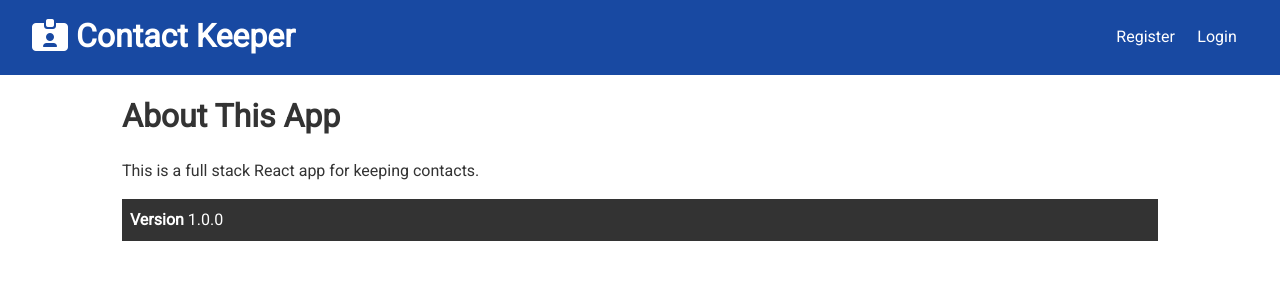
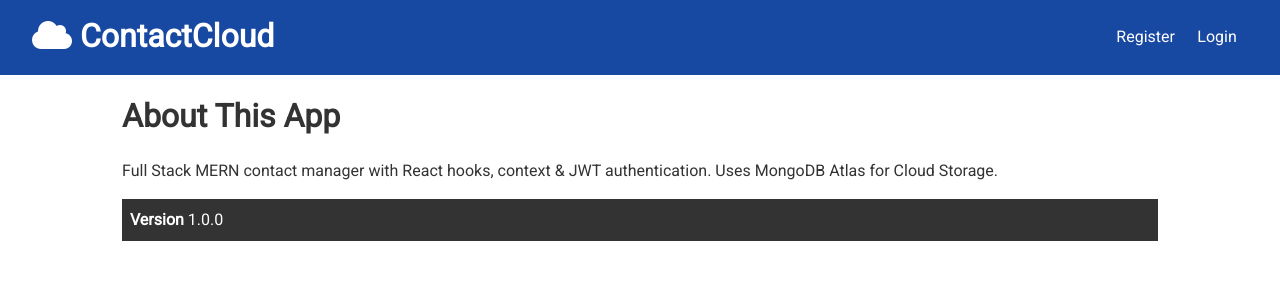
Before and after one commit to TylerOlli/Contact-Keeper, a React (Create React App) app in the folder client/: page /about in a window 1280 px wide. Shown: the top 300 px of the page. Built offline with nearby package versions, Linux system fonts and the light colour scheme.

Commit message:
Prepared App for Deployment

```diff
--- a/client/public/index.html
+++ b/client/public/index.html
@@ -7,12 +7,12 @@
     <meta name="theme-color" content="#000000" />
     <meta
       name="description"
-      content="Web site created using create-react-app"
+      content="Full stack MERN contact manager with React hooks, context & JWT authentication"
     />
     <link rel="apple-touch-icon" href="logo192.png" />
     <link rel="manifest" href="%PUBLIC_URL%/manifest.json" />
     <script src="https://kit.fontawesome.com/02b5fda542.js"></script>
-    <title>ContactKeeper | Keep Track of Your Contacts</title>
+    <title>ContactCloud | Contact Management Simplified</title>
   </head>
   <body>
     <noscript>You need to enable JavaScript to run this app.</noscript>
--- a/client/src/components/layout/Navbar.js
+++ b/client/src/components/layout/Navbar.js
@@ -55,8 +55,8 @@ Navbar.propTypes = {
 };
 
 Navbar.defaultProps = {
-  title: "Contact Keeper",
-  icon: "fas fa-id-card-alt"
+  title: "ContactCloud",
+  icon: "fas fa-cloud"
 };
 
 export default Navbar;
--- a/client/src/components/pages/About.js
+++ b/client/src/components/pages/About.js
@@ -5,7 +5,8 @@ const About = () => {
     <div>
       <h1>About This App</h1>
       <p className='my-1'>
-        This is a full stack React app for keeping contacts.
+        Full Stack MERN contact manager with React hooks, context & JWT
+        authentication. Uses MongoDB Atlas for Cloud Storage.
       </p>
       <p className='bg-dark p'>
         <strong>Version</strong> 1.0.0
```
Also changed, not shown: 1 other file (tests, documents, lock files or other folders).
